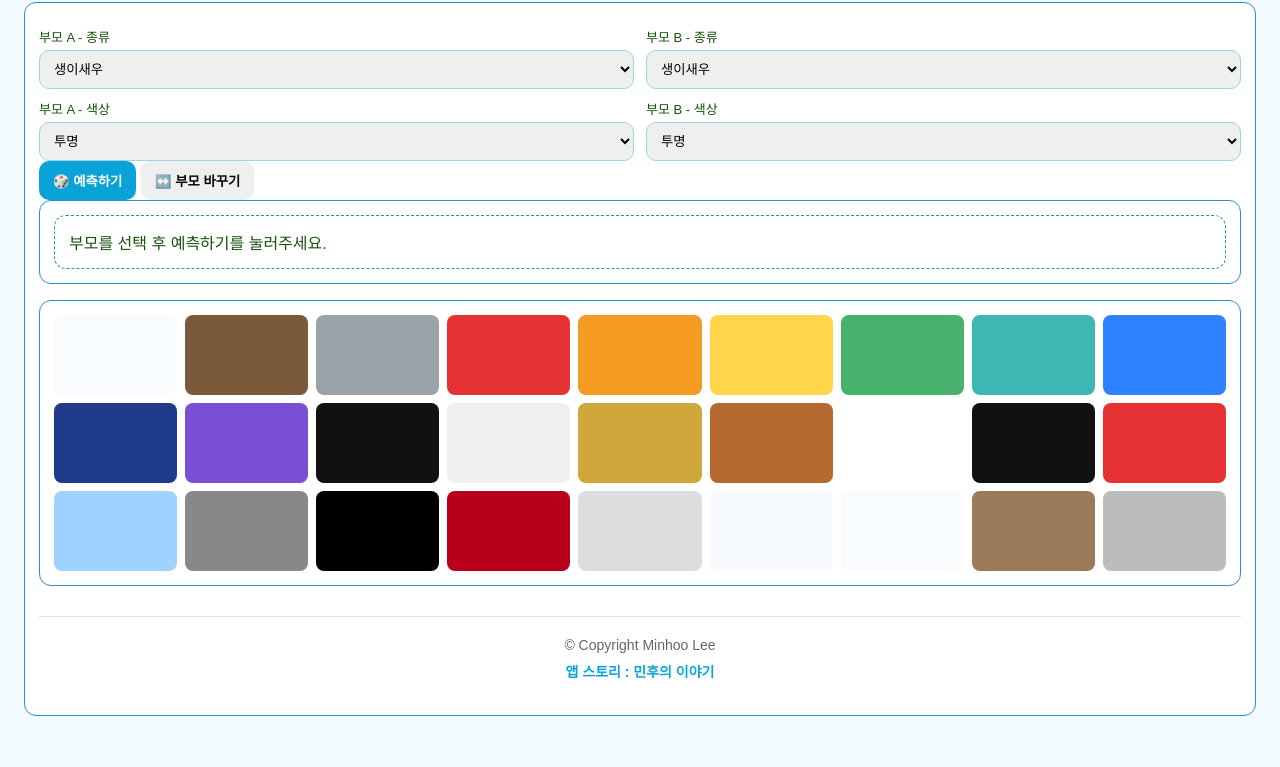
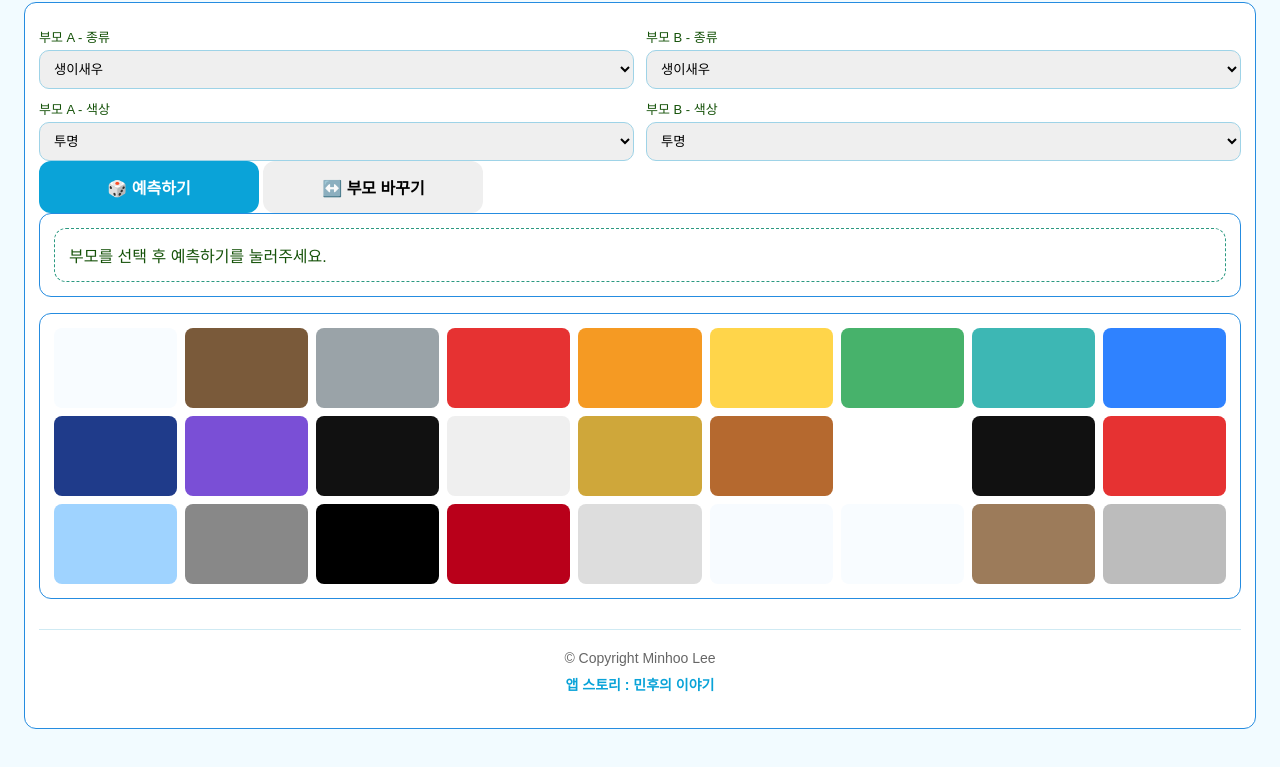
Before and after one commit to soul047/shrimp_predictor, a plain HTML site: page index.html in a window 1280 px wide. Shown: the part 111-878 px from the top of the page. Drawn offline with Linux system fonts and the light colour scheme.

Commit message:
버튼 사이즈 변경

```diff
--- a/index.html
+++ b/index.html
@@ -48,11 +48,21 @@ select{
 }
 
 button{
-  padding:10px 14px;
+
+  min-width:220px;
+
+  padding:14px 24px;
+
   border:none;
-  border-radius:10px;
+
+  border-radius:12px;
+
   cursor:pointer;
+
   font-weight:bold;
+
+  font-size:16px;
+
 }
 
 .primary{
```
